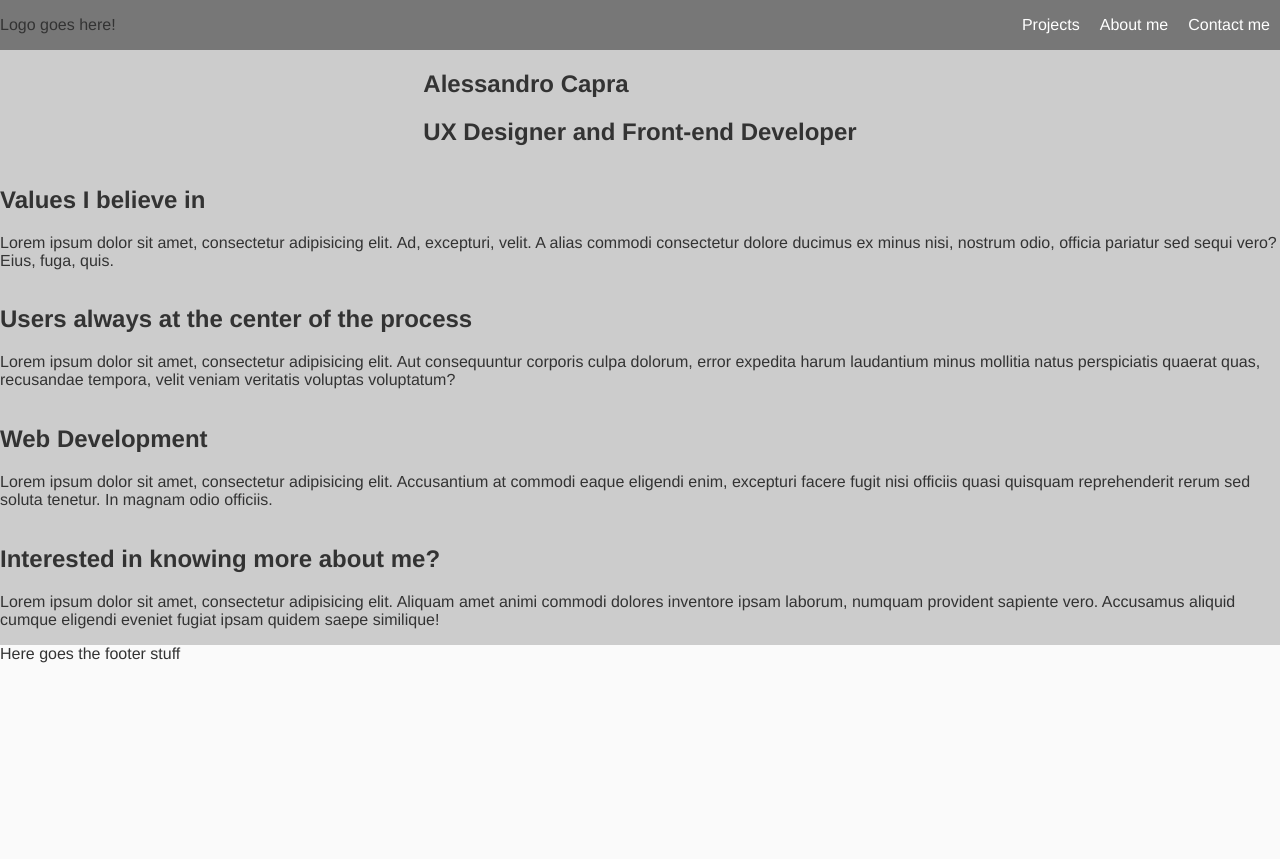
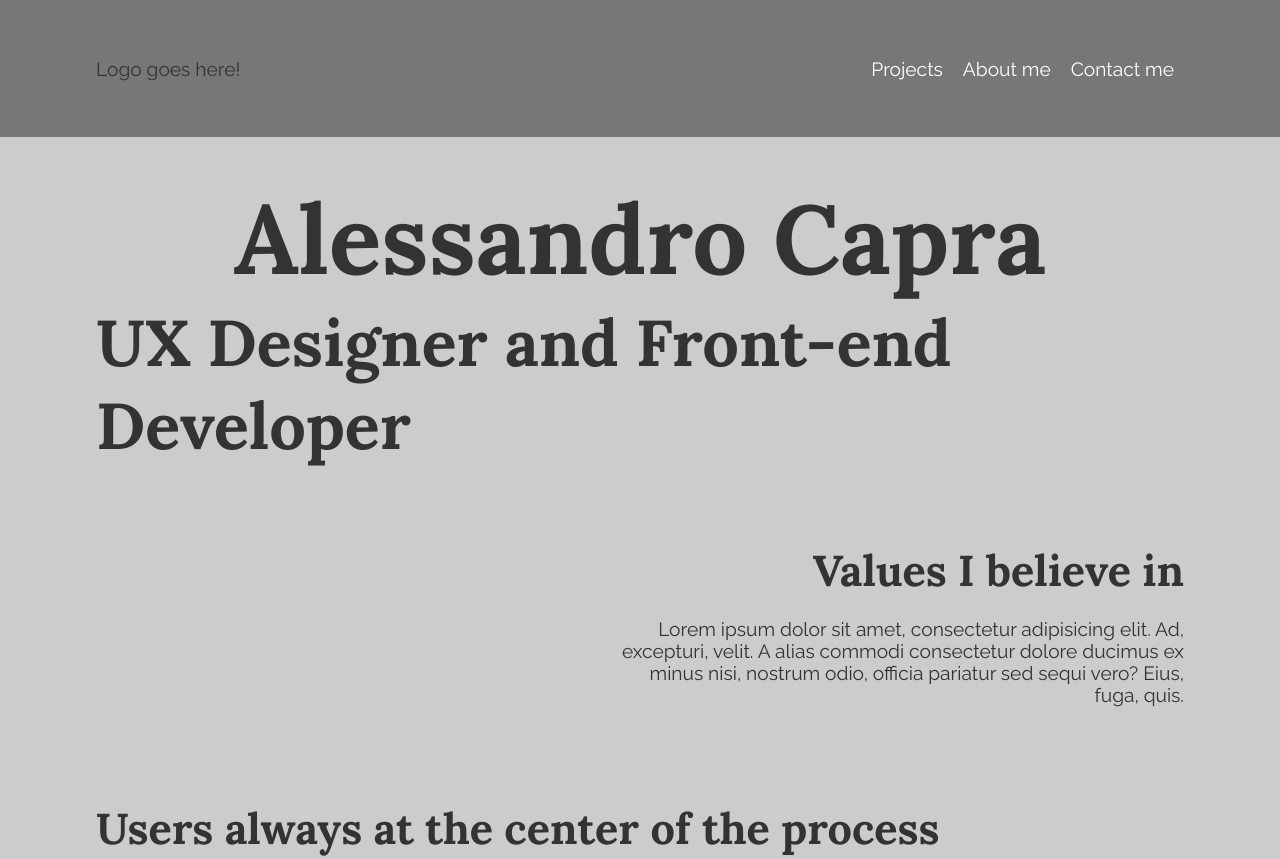
Before and after one commit to alessandrocapra/my-website, a website: page app/index.html in a window 1280 px wide. Shown: the top 859 px of the page. Before the commit the page ends 800 px from the top, so only its background shows below. Drawn offline with nearby package versions, Linux system fonts and the light colour scheme; files that its build step writes are made by us from their sources.

Commit message:
Fixed flexbox visualization \

```diff
--- a/app/index.html
+++ b/app/index.html
@@ -38,24 +38,24 @@
     </nav>
 </header>
 <main>
-    <section>
+    <section class="hero">
         <h1>Alessandro Capra</h1>
         <h2>UX Designer and Front-end Developer</h2>
     </section>
     <section class="reversed">
-        <h2>Values I believe in</h2>
+        <h3>Values I believe in</h3>
         <p>Lorem ipsum dolor sit amet, consectetur adipisicing elit. Ad, excepturi, velit. A alias commodi consectetur dolore ducimus ex minus nisi, nostrum odio, officia pariatur sed sequi vero? Eius, fuga, quis.</p>
     </section>
     <section>
-        <h2>Users always at the center of the process</h2>
+        <h3>Users always at the center of the process</h3>
         <p>Lorem ipsum dolor sit amet, consectetur adipisicing elit. Aut consequuntur corporis culpa dolorum, error expedita harum laudantium minus mollitia natus perspiciatis quaerat quas, recusandae tempora, velit veniam veritatis voluptas voluptatum?</p>
     </section>
-    <section>
-        <h2>Web Development</h2>
+    <section class="reversed">
+        <h3>Web Development</h3>
         <p>Lorem ipsum dolor sit amet, consectetur adipisicing elit. Accusantium at commodi eaque eligendi enim, excepturi facere fugit nisi officiis quasi quisquam reprehenderit rerum sed soluta tenetur. In magnam odio officiis.</p>
     </section>
     <section>
-        <h2>Interested in knowing more about me?</h2>
+        <h3>Interested in knowing more about me?</h3>
         <p>Lorem ipsum dolor sit amet, consectetur adipisicing elit. Aliquam amet animi commodi dolores inventore ipsam laborum, numquam provident sapiente vero. Accusamus aliquid cumque eligendi eveniet fugiat ipsam quidem saepe similique!</p>
     </section>
 </main>
--- /dev/null
+++ b/app/styles/_typography.scss
@@ -0,0 +1,21 @@
+h1, h2, h3, h4, h5, h6 {
+  font-family: $heading-font-family;
+  font-weight: $heading-font-weight;
+  margin: 0;
+}
+
+h1 {
+  font-size: 5.063em;
+}
+
+h2 {
+  font-size: 3.375em;
+}
+
+h3 {
+  font-size:2.25em;
+}
+
+h4 {
+  font-size:1.5em;
+}
--- a/app/styles/_variables.scss
+++ b/app/styles/_variables.scss
@@ -1,2 +1,15 @@
-// colors
-$primary-color: red;
+//@import url('https://fonts.googleapis.com/css?family=Arsenal:400,700');
+
+// text section
+$text-color: #333;
+$headings-color: #111;
+
+$link-color: #993;
+$link-hover-color: saturate(#993, 20%);
+$link-visited-color: green;
+
+$base-font-family: 'Raleway', sans-serif;
+$base-font-size: 1.2em;
+
+$heading-font-family: 'Lora', serif;
+$heading-font-weight: 700;
--- a/app/styles/main.scss
+++ b/app/styles/main.scss
@@ -1,16 +1,24 @@
+@import url('https://fonts.googleapis.com/css?family=Lora:400,700|Raleway');
+
 // bower:scss
 // endbower
 
 // import other sass files
 @import "variables";
+@import "typography";
 @import "media-queries";
 
 body {
   margin: 0;
   padding: 0;
   background: #fafafa;
-  font-family: 'Helvetica Neue', Helvetica, Arial, sans-serif;
+  font-family: $base-font-family;
+  font-size: $base-font-size;
   color: #333;
+}
+
+p {
+  max-width:30em;
 }
 
 .browserupgrade {
@@ -22,10 +30,10 @@ body {
 
 header {
   background: #777;
-  width: 100%;
   display: flex;
   justify-content:space-between;
   align-items: center;
+  padding: 2em 5em;
 
   ul {
     display: flex;
@@ -47,10 +55,24 @@ main {
   background: #CCCCCC;
   display: flex;
   flex-direction: column;
-  align-items: center;
 
-  .reversed {
-    align-self: flex-end;
+  section {
+    display: flex;
+    flex-direction: column;
+    padding:2em 5em;
+
+    &.hero {
+      align-items: center;
+    }
+
+    &.reversed {
+      h3, p {
+        align-self: flex-end;
+      }
+
+      p {
+        text-align: right;
+      }
+    }
   }
-
 }
```
Also changed, not shown: .tmp/styles/main.css.
